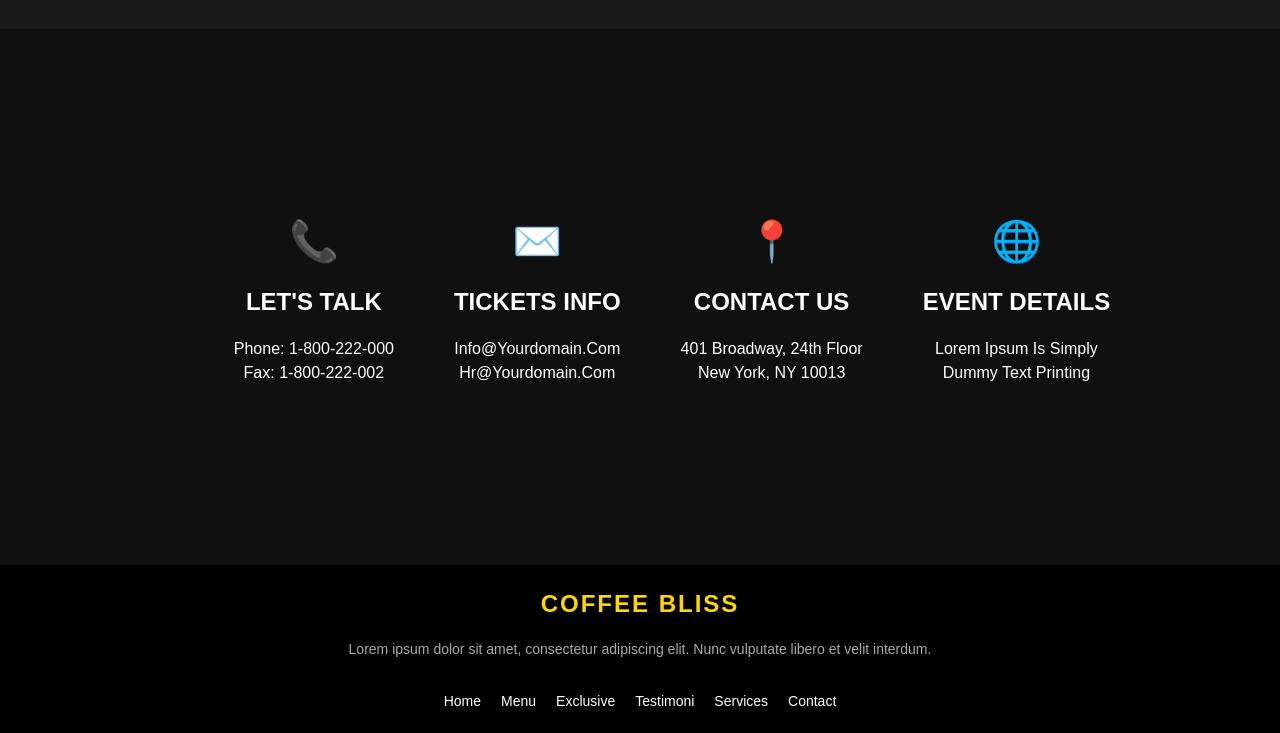
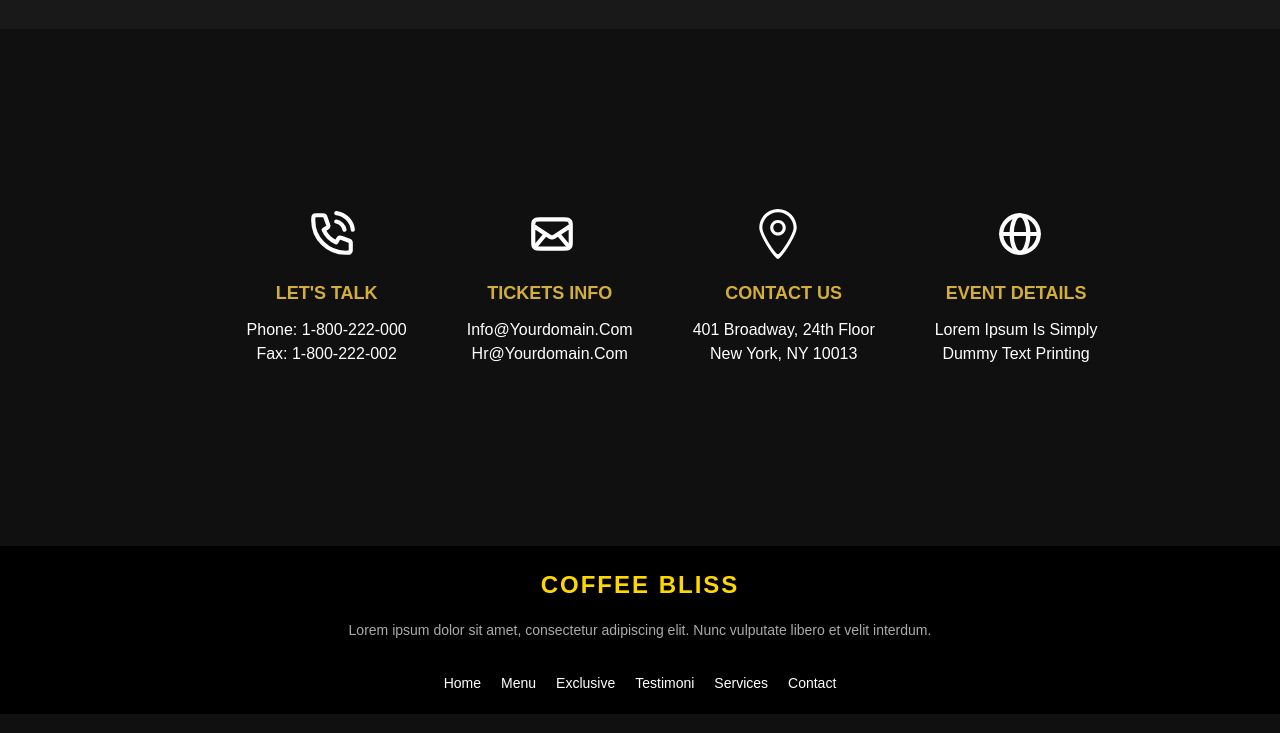
Before and after one commit to ugihub/coffe-shop, a plain HTML site: page index.html in a window 1280 px wide. Shown: the part 3367-4100 px from the top of the page. Drawn offline with Linux system fonts and the light colour scheme.

Commit message:
change icon

```diff
--- a/Assets/styles.css
+++ b/Assets/styles.css
@@ -459,15 +459,17 @@ header .nav-links li a:hover {
   background-color: #191919;
 }
 .icon-contact {
-  font-size: 40px;
-  margin-bottom: 10px;
+  margin-left: 60px;
+  width: 50px;
+  height: 50px;
+  margin-bottom: 20px;
   color: #fff; /* Warna emas */
 }
 .title-contact {
-  font-size: 24px;
+  font-size: 18px;
   font-weight: bold;
-  margin-bottom: 15px;
-  color: #fff; /* Warna emas */
+  margin-bottom: 10px;
+  color: #d4af37; /* Warna emas */
 }
 .details-contact {
   font-size: 16px;
--- a/index.html
+++ b/index.html
@@ -216,7 +216,15 @@
     <div class="container-contact" id="contact">
         <!-- Card 1: LET'S TALK -->
         <div class="card-contact">
-            <div class="icon-contact">📞</div>
+            <div class="icon-contact"><svg viewBox="0 0 24 24" fill="none" xmlns="http://www.w3.org/2000/svg">
+                    <g id="SVGRepo_bgCarrier" stroke-width="0"></g>
+                    <g id="SVGRepo_tracerCarrier" stroke-linecap="round" stroke-linejoin="round"></g>
+                    <g id="SVGRepo_iconCarrier">
+                        <path
+                            d="M14.05 6C15.0268 6.19057 15.9244 6.66826 16.6281 7.37194C17.3318 8.07561 17.8095 8.97326 18 9.95M14.05 2C16.0793 2.22544 17.9716 3.13417 19.4163 4.57701C20.8609 6.01984 21.7721 7.91101 22 9.94M18.5 21C9.93959 21 3 14.0604 3 5.5C3 5.11378 3.01413 4.73086 3.04189 4.35173C3.07375 3.91662 3.08968 3.69907 3.2037 3.50103C3.29814 3.33701 3.4655 3.18146 3.63598 3.09925C3.84181 3 4.08188 3 4.56201 3H7.37932C7.78308 3 7.98496 3 8.15802 3.06645C8.31089 3.12515 8.44701 3.22049 8.55442 3.3441C8.67601 3.48403 8.745 3.67376 8.88299 4.05321L10.0491 7.26005C10.2096 7.70153 10.2899 7.92227 10.2763 8.1317C10.2643 8.31637 10.2012 8.49408 10.0942 8.64506C9.97286 8.81628 9.77145 8.93713 9.36863 9.17882L8 10C9.2019 12.6489 11.3501 14.7999 14 16L14.8212 14.6314C15.0629 14.2285 15.1837 14.0271 15.3549 13.9058C15.5059 13.7988 15.6836 13.7357 15.8683 13.7237C16.0777 13.7101 16.2985 13.7904 16.74 13.9509L19.9468 15.117C20.3262 15.255 20.516 15.324 20.6559 15.4456C20.7795 15.553 20.8749 15.6891 20.9335 15.842C21 16.015 21 16.2169 21 16.6207V19.438C21 19.9181 21 20.1582 20.9007 20.364C20.8185 20.5345 20.663 20.7019 20.499 20.7963C20.3009 20.9103 20.0834 20.9262 19.6483 20.9581C19.2691 20.9859 18.8862 21 18.5 21Z"
+                            stroke="#ffff" stroke-width="2" stroke-linecap="round" stroke-linejoin="round"></path>
+                    </g>
+                </svg></div>
             <div class="title-contact">LET'S TALK</div>
             <div class="details-contact">
                 Phone: 1-800-222-000<br>
@@ -225,7 +233,16 @@
         </div>
         <!-- Card 2: TICKETS INFO -->
         <div class="card-contact">
-            <div class="icon-contact">✉️</div>
+            <div class="icon-contact"><svg viewBox="0 0 24 24" fill="none" xmlns="http://www.w3.org/2000/svg"
+                    stroke="#fff">
+                    <g id="SVGRepo_bgCarrier" stroke-width="0"></g>
+                    <g id="SVGRepo_tracerCarrier" stroke-linecap="round" stroke-linejoin="round"></g>
+                    <g id="SVGRepo_iconCarrier">
+                        <path
+                            d="M4 18L9 12M20 18L15 12M3 8L10.225 12.8166C10.8665 13.2443 11.1872 13.4582 11.5339 13.5412C11.8403 13.6147 12.1597 13.6147 12.4661 13.5412C12.8128 13.4582 13.1335 13.2443 13.775 12.8166L21 8M6.2 19H17.8C18.9201 19 19.4802 19 19.908 18.782C20.2843 18.5903 20.5903 18.2843 20.782 17.908C21 17.4802 21 16.9201 21 15.8V8.2C21 7.0799 21 6.51984 20.782 6.09202C20.5903 5.71569 20.2843 5.40973 19.908 5.21799C19.4802 5 18.9201 5 17.8 5H6.2C5.0799 5 4.51984 5 4.09202 5.21799C3.71569 5.40973 3.40973 5.71569 3.21799 6.09202C3 6.51984 3 7.07989 3 8.2V15.8C3 16.9201 3 17.4802 3.21799 17.908C3.40973 18.2843 3.71569 18.5903 4.09202 18.782C4.51984 19 5.07989 19 6.2 19Z"
+                            stroke="#ffff" stroke-width="2" stroke-linecap="round" stroke-linejoin="round"></path>
+                    </g>
+                </svg></div>
             <div class="title-contact">TICKETS INFO</div>
             <div class="details-contact">
                 Info@Yourdomain.Com<br>
@@ -234,7 +251,26 @@
         </div>
         <!-- Card 3: CONTACT US -->
         <div class="card-contact">
-            <div class="icon-contact">📍</div>
+            <div class="icon-contact"><svg viewBox="-4 0 32 32" version="1.1" xmlns="http://www.w3.org/2000/svg"
+                    xmlns:xlink="http://www.w3.org/1999/xlink" xmlns:sketch="http://www.bohemiancoding.com/sketch/ns"
+                    fill="#ffff">
+                    <g id="SVGRepo_bgCarrier" stroke-width="0"></g>
+                    <g id="SVGRepo_tracerCarrier" stroke-linecap="round" stroke-linejoin="round"></g>
+                    <g id="SVGRepo_iconCarrier">
+                        <title>location</title>
+                        <desc>Created with Sketch Beta.</desc>
+                        <defs> </defs>
+                        <g id="Page-1" stroke="none" stroke-width="1" fill="none" fill-rule="evenodd"
+                            sketch:type="MSPage">
+                            <g id="Icon-Set" sketch:type="MSLayerGroup" transform="translate(-104.000000, -411.000000)"
+                                fill="#ffff">
+                                <path
+                                    d="M116,426 C114.343,426 113,424.657 113,423 C113,421.343 114.343,420 116,420 C117.657,420 119,421.343 119,423 C119,424.657 117.657,426 116,426 L116,426 Z M116,418 C113.239,418 111,420.238 111,423 C111,425.762 113.239,428 116,428 C118.761,428 121,425.762 121,423 C121,420.238 118.761,418 116,418 L116,418 Z M116,440 C114.337,440.009 106,427.181 106,423 C106,417.478 110.477,413 116,413 C121.523,413 126,417.478 126,423 C126,427.125 117.637,440.009 116,440 L116,440 Z M116,411 C109.373,411 104,416.373 104,423 C104,428.018 114.005,443.011 116,443 C117.964,443.011 128,427.95 128,423 C128,416.373 122.627,411 116,411 L116,411 Z"
+                                    id="location" sketch:type="MSShapeGroup"> </path>
+                            </g>
+                        </g>
+                    </g>
+                </svg></div>
             <div class="title-contact">CONTACT US</div>
             <div class="details-contact">
                 401 Broadway, 24th Floor<br>
@@ -243,7 +279,19 @@
         </div>
         <!-- Card 4: EVENT DETAILS -->
         <div class="card-contact">
-            <div class="icon-contact">🌐</div>
+            <div class="icon-contact"><svg fill="#ffff" viewBox="0 0 24 24" id="browse" data-name="Line Color"
+                    xmlns="http://www.w3.org/2000/svg" class="icon line-color">
+                    <g id="SVGRepo_bgCarrier" stroke-width="0"></g>
+                    <g id="SVGRepo_tracerCarrier" stroke-linecap="round" stroke-linejoin="round"></g>
+                    <g id="SVGRepo_iconCarrier">
+                        <path id="secondary" d="M21,12H3m13,0c0-5-1.79-9-4-9S8,7,8,12s1.79,9,4,9S16,17,16,12Z"
+                            style="fill: none; stroke: #ffff; stroke-linecap: round; stroke-linejoin: round; stroke-width: 2;">
+                        </path>
+                        <circle id="primary" cx="12" cy="12" r="9"
+                            style="fill: none; stroke: #ffff; stroke-linecap: round; stroke-linejoin: round; stroke-width: 2;">
+                        </circle>
+                    </g>
+                </svg></div>
             <div class="title-contact">EVENT DETAILS</div>
             <div class="details-contact">
                 Lorem Ipsum Is Simply<br>
```
